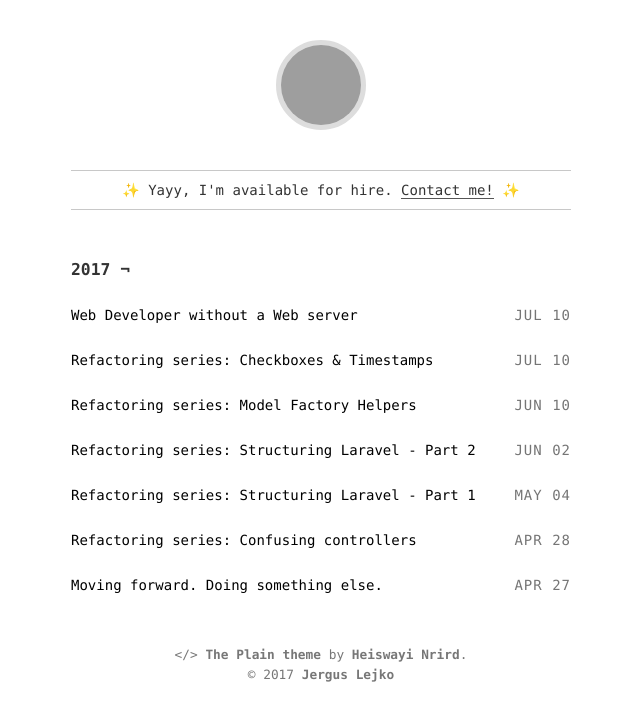
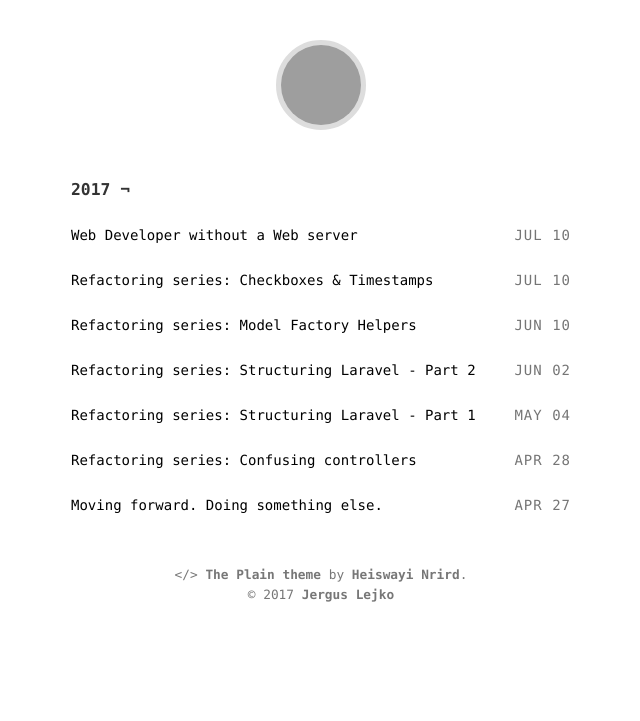
Before and after one commit to jerguslejko/website, a Jekyll site: the page built from index.html, in a window 1280 px wide, cut to the strip 0-721 px from the top of the page. Shown: the whole strip, without its empty margins (319-959 px from the left). Built offline with Jekyll 4.4.1, drawn with Linux system fonts in a browser that asks for light colours; grey boxes are pictures that could not be loaded.

Commit message:
remove hire me

```diff
--- a/_includes/header.html
+++ b/_includes/header.html
@@ -14,7 +14,3 @@
 	<span class="logo-prompt">{{ prompt }}</span>
 
 </aside>
-
-<section class="hire-me">
-	✨ Yayy, I'm available for hire. <a href="mailto:jergus.lejko@gmail.com">Contact me!</a> ✨
-</section>
--- a/assets/core.scss
+++ b/assets/core.scss
@@ -4,14 +4,3 @@
 
 @import 'main';
 @import 'syntax';
-
-.hire-me {
-  text-align: center;
-
-  line-height: 38px;
-
-  margin-bottom: 50px;
-
-  border-top: 1px solid rgb(200, 200, 200);
-  border-bottom: 1px solid rgb(200, 200, 200);
-}
```
